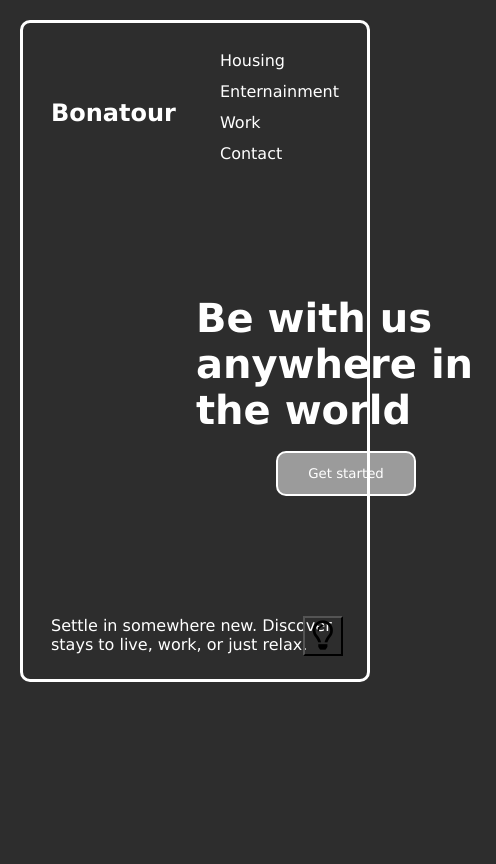
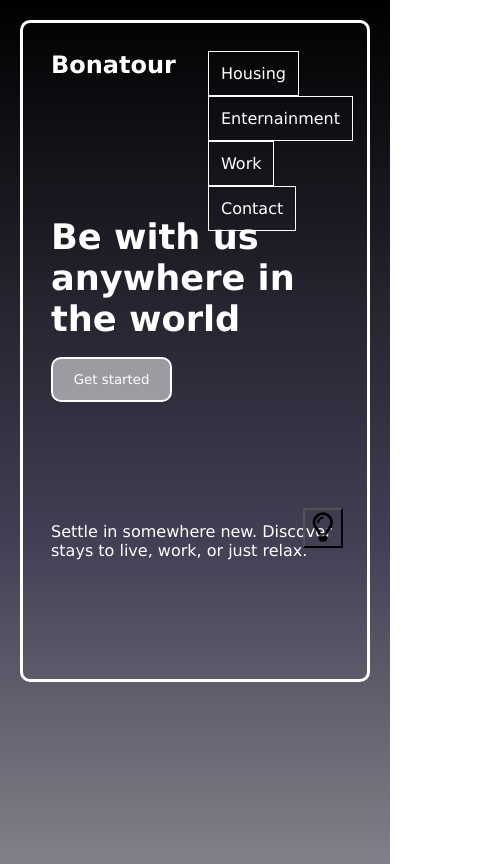
Before and after one commit to murielpacheco/bonatour-inspired, a plain HTML site: page index.html in a window 390 px wide. Shown: the whole page, 496 px wide, since content can reach past the window. Drawn offline with nearby package versions, Linux system fonts and the light colour scheme.

Commit message:
Update style.css
css updated

```diff
--- a/style.css
+++ b/style.css
@@ -7,7 +7,10 @@
 
 
 body {
-    background-color: rgba(0, 0, 0, 0.822);
+    height: 100vh;
+    overflow: hidden;
+    background: rgb(0,0,0);
+    background: linear-gradient(180deg, rgba(0,0,0,1) 0%, rgb(66, 64, 85) 63%, rgba(18, 18, 32, 0.534) 100%);
 }
 
 .container {
@@ -20,9 +23,10 @@ body {
 }
 
 .main-nav {
+    height: 45px;
     display: flex;
     justify-content: space-between;
-    align-items: center;
+    /* align-items: center; */
     color: white;
 }
 
@@ -31,9 +35,23 @@ body {
     list-style-type: none;
 }
 
+
+
 .main-nav li {
     display: inline-block;
     margin-left: 32px;
+    border: 1px solid white;
+    padding: 12px;
+    transform: scale(1);
+}
+
+.main-nav-ul {
+    height: 0vh;
+}
+
+.main-nav li:hover {
+    background-color:transparent;
+    transform: scale(1.1);
 }
 
 .main-nav li:nth-last-child(1) {
@@ -47,7 +65,7 @@ body {
 }
 
 .get-started h1 {
-    font-size: 2.5rem;
+    font-size: 2.2rem;
 }
 
 .btn {
@@ -61,7 +79,7 @@ body {
 
 .btn:hover,
 .btn:focus{
-    transform: scale(1.1);
+    transform: scale(1.2);
     font-weight: bold;
 }
 
@@ -82,7 +100,7 @@ body {
 }
 
 #btn-change:active {
-    background-color: rgb(187, 187, 187);
+    background-color: #bbbbbb;
     transition: 1s;
 }
 
@@ -90,31 +108,56 @@ body {
     font-size: 22pt;
 }
 
-@media (max-width: 700px) {
+@media (max-width: 777px) {
 
-    .main-nav {
+
+    .main-nav-ul{
+        position:absolute;
+        top: 4em;
+        right: 2em;
         display: flex;
-        justify-content: between;
-    }
-    .main-nav ul li {
-        display: block;
-        margin-bottom: 12px;
-
+        flex-direction: column;
+        overflow: hidden;
     }
 
-    .get-started {
-        display: flex;
-        justify-content: center;
-        align-items: center;
-        flex-direction: column;
-        margin-left: 145px;
+    .menu-toggle {
+        padding: 1em;
+        position: absolute;
+        top: 2em;
+        right: 6em;
+        cursor: pointer;
     }
 
-    .btn {
-        padding: 0.8rem 1.9rem;
+    .hamburger,
+    .hamburger::before,
+    .hamburger::after {
+        content: "";
+        display: block;
+        background-color: white;
+        width: 1.75rem;
+        height: 4px;
+        border-radius: 3px;
     }
 
-    #btn-change {
-        bottom: 3.5%;
+    .hamburger::before {
+        transform: translateY(-7px);
     }
+
+    .hamburger::after {
+        transform: translateY(3px);
+    }
+
+    .alooooo {
+    overflow: visible;
+    }
+
+    .get-started, .footer {
+        margin: auto;
+        margin-top: 120px;
+    }
+
+    .no-hamburger {
+        display: none;
+    }
+
 }
```
